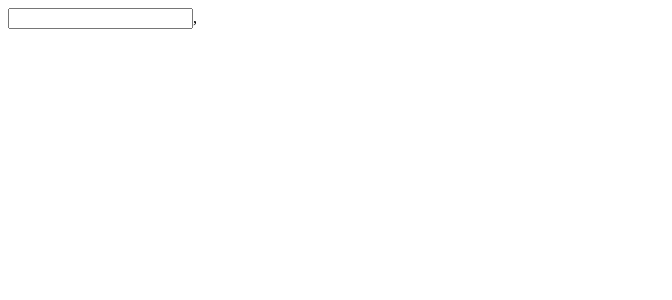
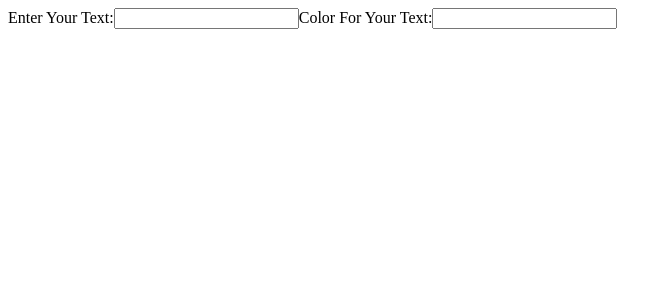
Before and after one commit to intromode/react-list-forms2, a React app: page / in a window 1280 px wide. Shown: the top 300 px of the page, without its empty margins (0-672 px from the left). Built offline with nearby package versions, Linux system fonts and the light colour scheme.

Commit message:
getting the text to change color

```diff
--- a/src/components/TextFormatter.js
+++ b/src/components/TextFormatter.js
@@ -12,8 +12,12 @@ export default class TextFormatter extends PureComponent {
   render() {
     return (
       <>
-      <input name="text" value={this.state.text} onChange={this.handleTextChange} />,
-      <p>{this.state.text}</p>
+      Enter Your Text:
+      <input name="text" value={this.state.text} onChange={this.handleTextChange} />
+      Color For Your Text:
+      <input name="color" value={this.state.color} onChange={this.handleTextChange}></input>
+
+      <p style={{ color: this.state.color }}>{this.state.text}</p>
       </>
     );
   }
```
